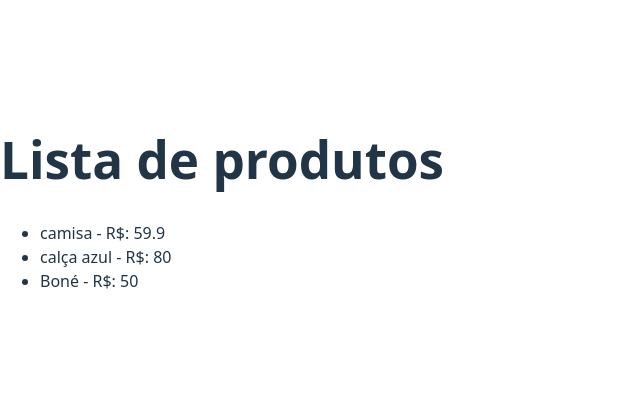
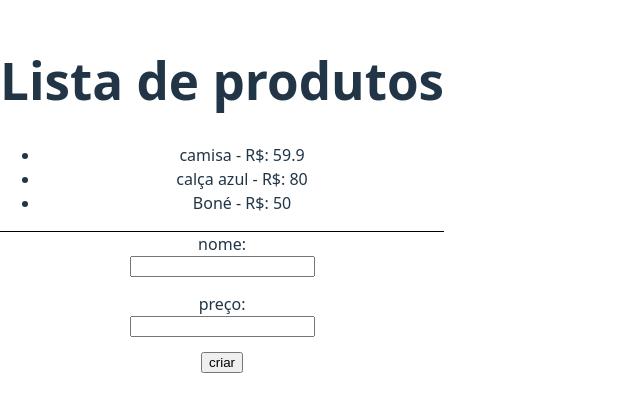
Before and after one commit to Gioomoraes/react-http, a React (Vite) app: page / in a window 1280 px wide. Shown: the part 197-608 px from the top of the page, without its empty margins (0-640 px from the left). Built offline with nearby package versions, Linux system fonts and the light colour scheme; data requests are answered from the project's data file.

Commit message:
add produtos

```diff
--- a/src/App.css
+++ b/src/App.css
@@ -0,0 +1,30 @@
+.App {
+  text-align: center;
+}
+
+.app-header {
+  background-color: #282c34;
+  min-height: 100vh;
+  flex-direction: column;
+  align-items: center;
+  justify-content: center;
+  font-size: calc(10px +2vmin);
+  color: white;
+}
+
+.add-product {
+  border-top: 1px solid #000;
+}
+
+form {
+  display: flex;
+  flex-direction: column;
+  align-items: center;
+  justify-content: center;
+}
+
+form input {
+  display: flex;
+  flex-direction: column;
+  margin-bottom: 15px;
+}
--- a/src/App.jsx
+++ b/src/App.jsx
@@ -5,6 +5,10 @@ const url = "http://localhost:3000/products";
 
 function App() {
   const [products, setProducts] = useState([]);
+
+  const [name, setName] = useState("");
+
+  const [price, setPrice] = useState("");
 
   useEffect(() => {
     async function fetchData() {
@@ -18,6 +22,19 @@ function App() {
     fetchData();
   }, []);
 
+  const handleSubmit = async (e) => {
+    e.preventDefault();
+
+    const product = {
+      name,
+      price,
+    };
+
+    const res = await fetch(url, {
+      method: "Post",
+    });
+  };
+
   return (
     <div className="App">
       <h1>Lista de produtos </h1>
@@ -28,6 +45,29 @@ function App() {
           </li>
         ))}
       </ul>
+      <div className="add-product">
+        <form onSubmit={handleSubmit}>
+          <label>
+            nome:
+            <input
+              type="text"
+              value={name}
+              name="name"
+              onChange={(e) => setName(e.target.valuse)}
+            />
+          </label>
+          <label>
+            preço:
+            <input
+              type="number"
+              value={price}
+              name="price"
+              onChange={(e) => setPrice(e.target.value)}
+            />
+          </label>
+          <input type="submit" value="criar" />
+        </form>
+      </div>
     </div>
   );
 }
```
